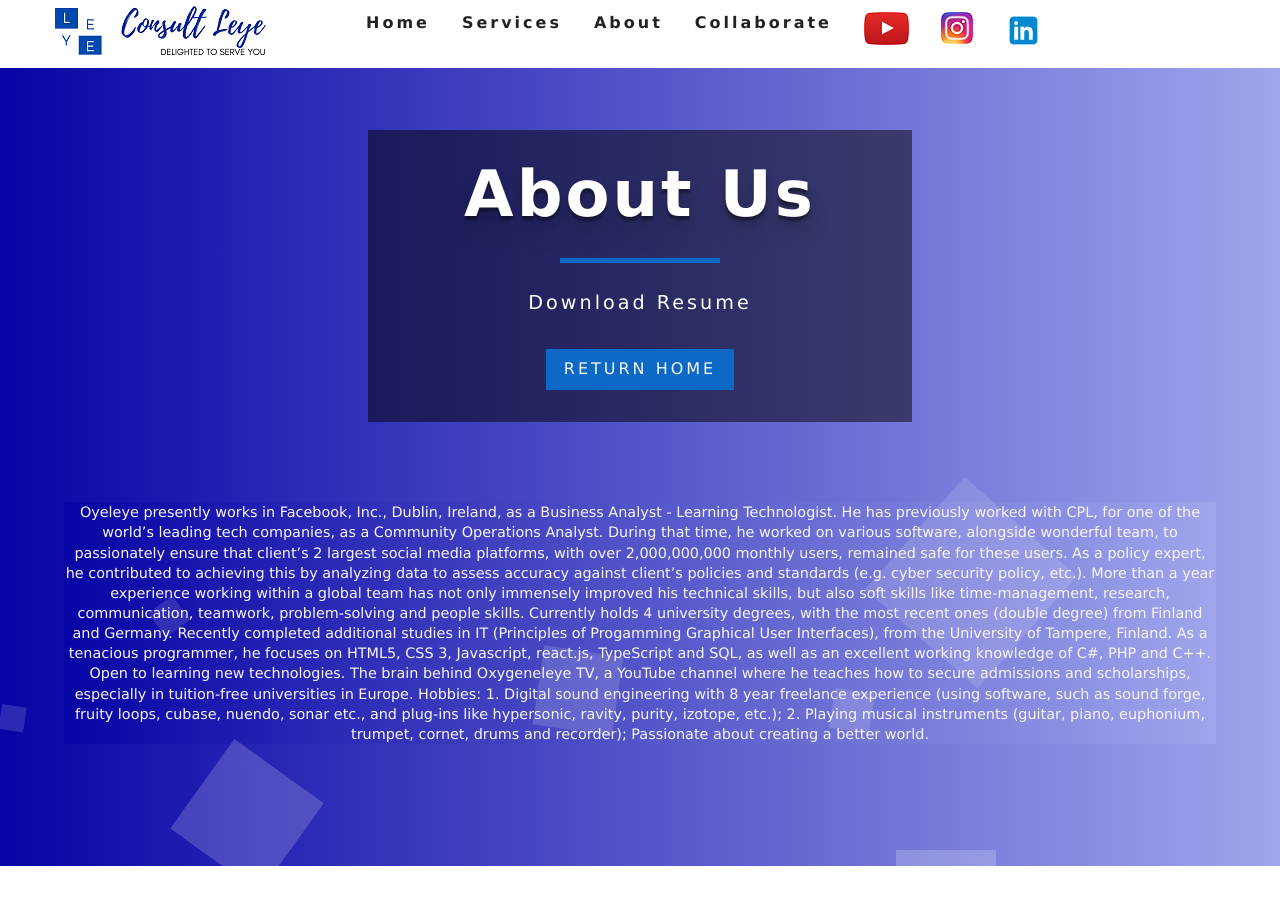
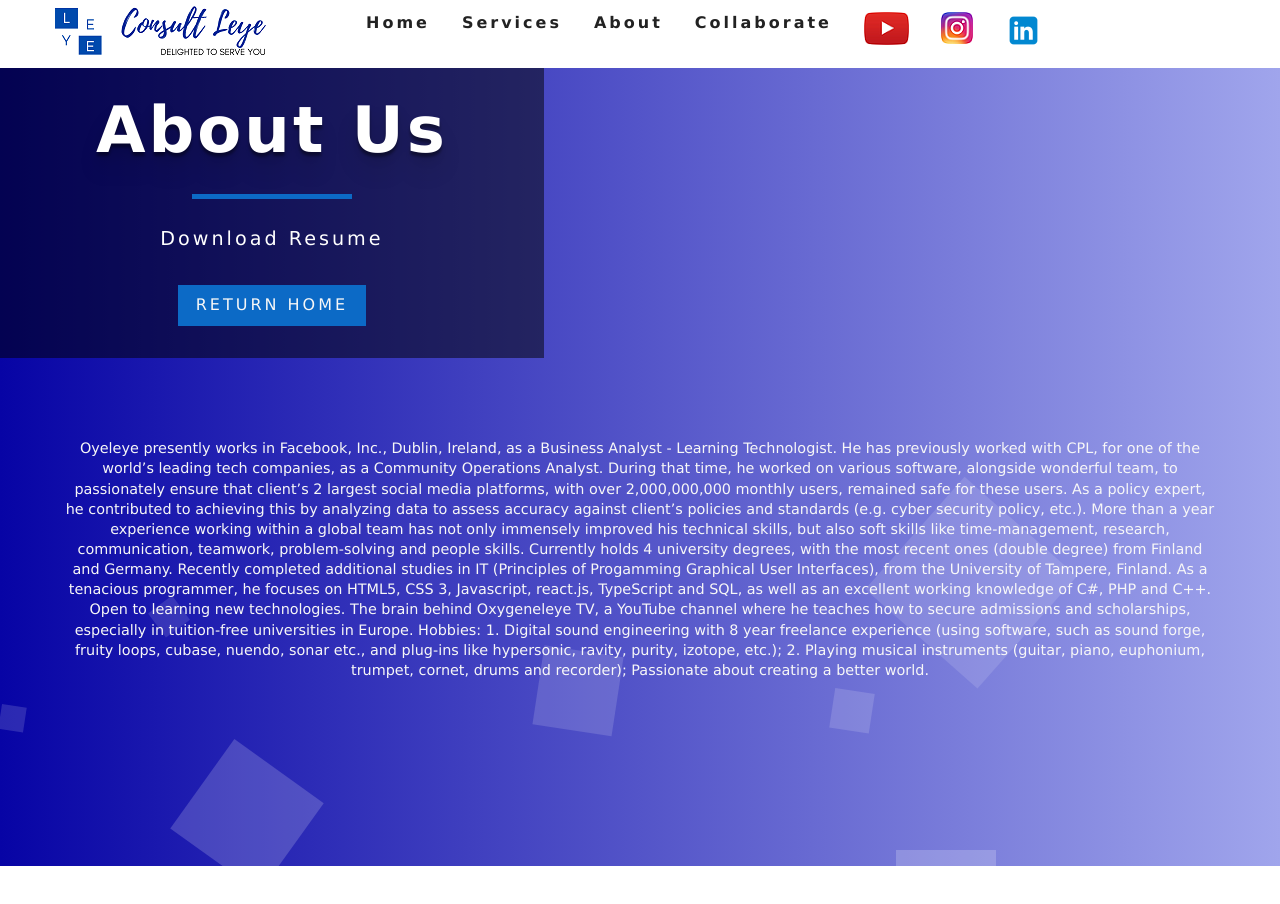
Before and after one commit to Oyeleye/consult-leye, a React (Create React App) app: page /About in a window 1280 px wide. Shown: the top 904 px of the page. Built offline with nearby package versions, Linux system fonts and the light colour scheme.

Commit message:
Created About-body for full blue gradient

```diff
--- a/src/App.css
+++ b/src/App.css
@@ -89,7 +89,7 @@ h6 {
 }
 /* end of globals */
 /* About */
-.about-center{
+.about-banner-center{
   display: flex;
   align-items: center;
   justify-content: center;
@@ -160,6 +160,9 @@ h6 {
 }
 /* End of About */
 /*about-text*/
+.about-body {
+  background: linear-gradient(to left, #a0a5ec, #0704a5);
+}
 .about-text {
   text-align: center;
   justify-content: center;
@@ -168,7 +171,6 @@ h6 {
   color: var(--offWhite);
   font-size: 0.9em;
   margin-top: 5rem;
-  background: linear-gradient(to left, #a0a5ec, #0704a5);
 }
 /*end of about-text*/
 /*collaborate-text*/
```
